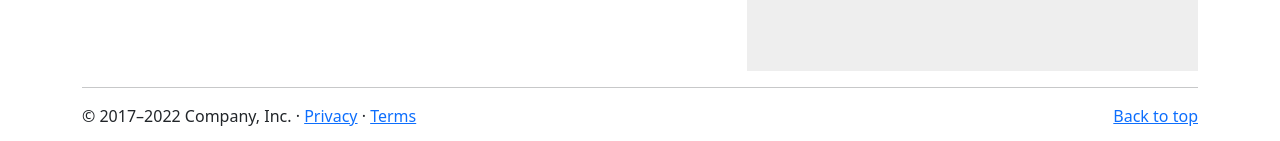
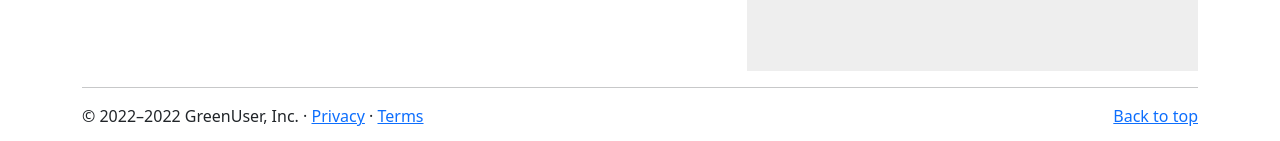
Before and after one commit to jorgesoft/green_user, a Django app: page / in a window 1280 px wide. Shown: the part 2347-2488 px from the top of the page. Run offline with Django 4.2, Linux system fonts and the light colour scheme.

Commit message:
added footer to base.html

```diff
--- a/templates/base.html
+++ b/templates/base.html
@@ -58,6 +58,12 @@
     <main>
         {% block content %}
         {% endblock %}
+
+        <!-- FOOTER -->
+        <footer class="container">
+            <p class="float-end"><a href="#">Back to top</a></p>
+            <p>&copy; 2022–2022 GreenUser, Inc. &middot; <a href="#">Privacy</a> &middot; <a href="#">Terms</a></p>
+        </footer>
     </main>
 
 
--- a/website/templates/website/index.html
+++ b/website/templates/website/index.html
@@ -109,11 +109,4 @@ My Blog
 
   </div><!-- /.container -->
 
-    <!-- FOOTER -->
-    <footer class="container">
-        <p class="float-end"><a href="#">Back to top</a></p>
-        <p>&copy; 2017–2022 Company, Inc. &middot; <a href="#">Privacy</a> &middot; <a href="#">Terms</a></p>
-    </footer>
-
-
 {% endblock %}
```
